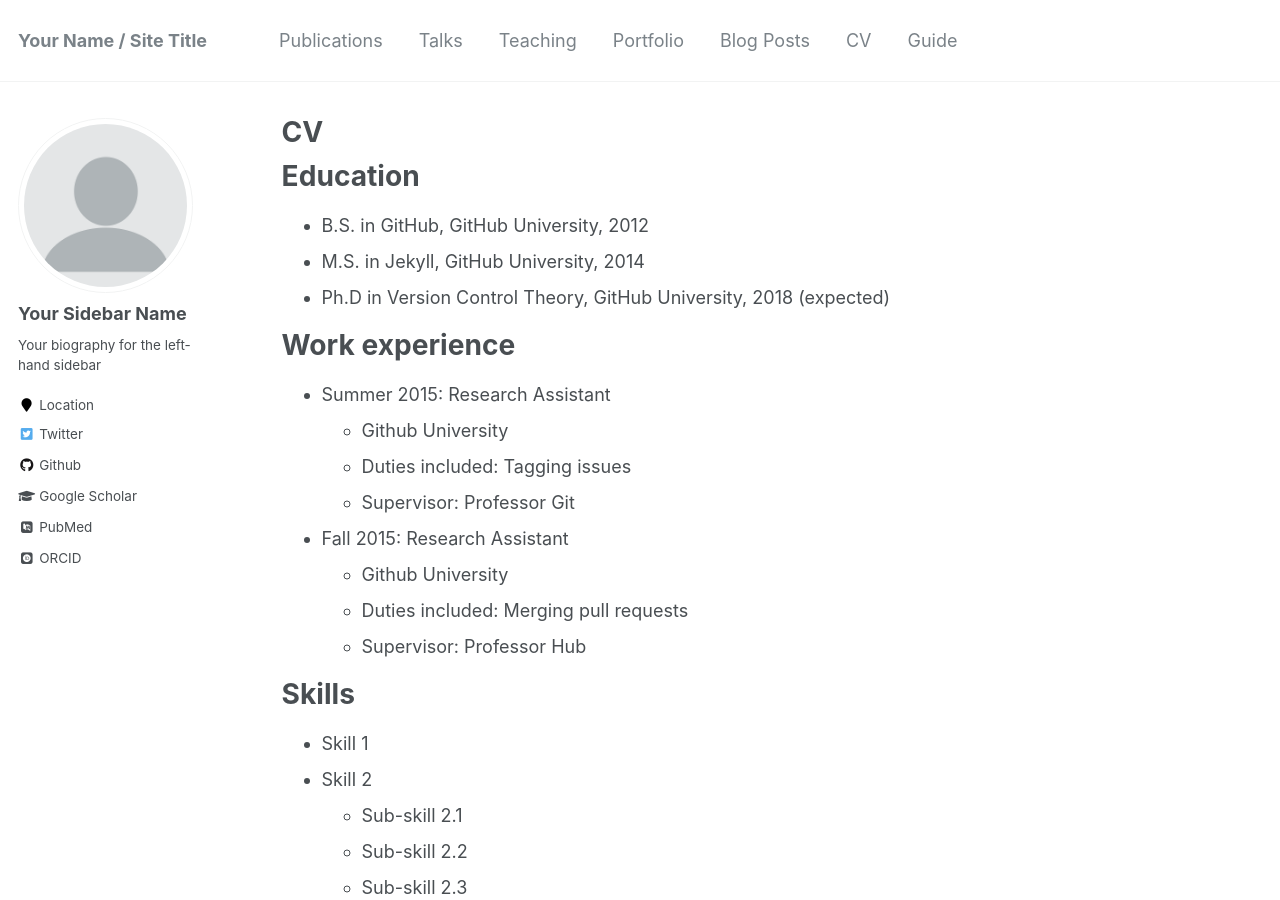
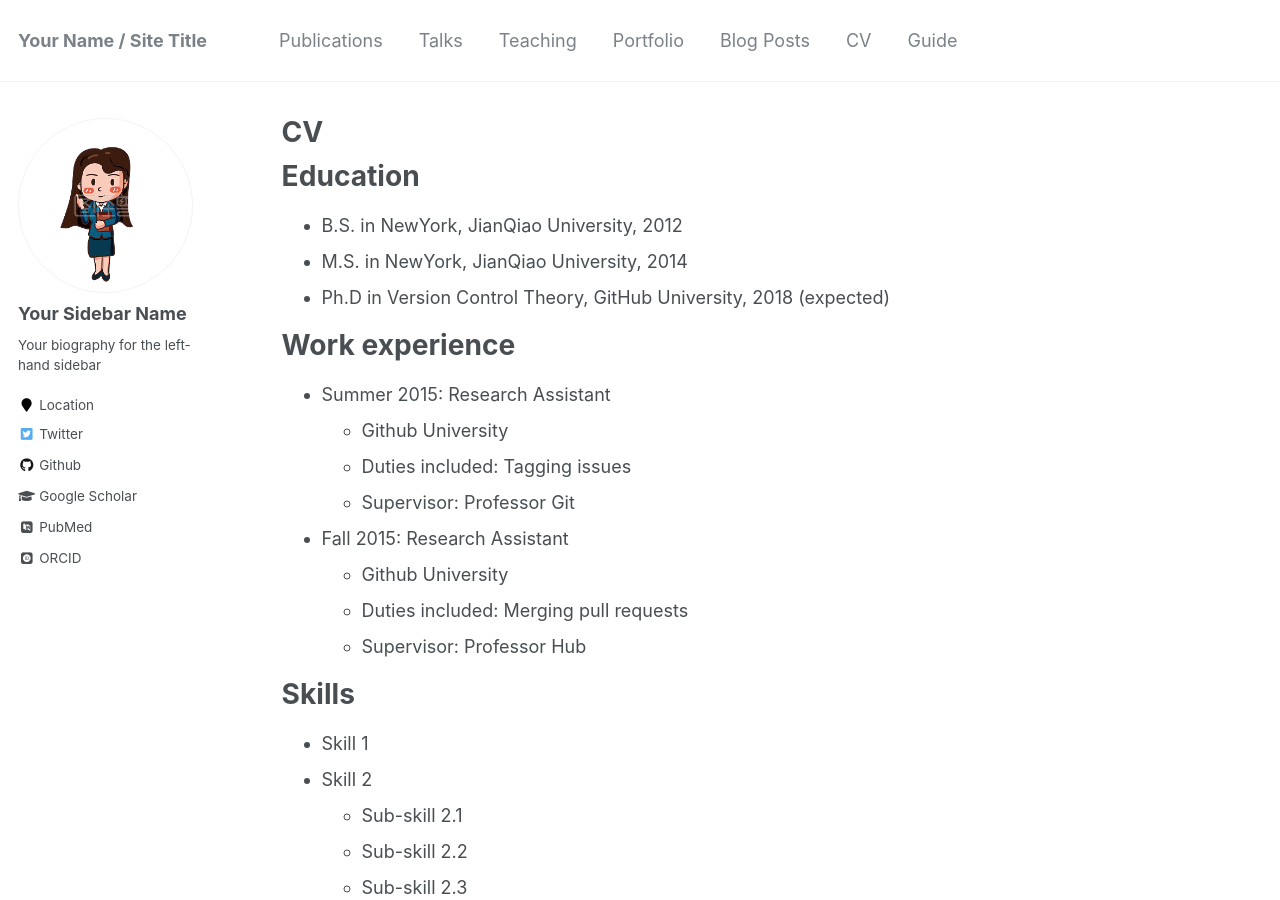
Before and after one commit to Jennifer-007/Jennifer-007.github.io, a Jekyll site: the page built from _pages/cv.md, in a window 1280 px wide and 900 px high. Built offline with Jekyll 4.4.1, drawn with Linux system fonts in a browser that asks for light colours; some web fonts are replaced.

Commit message:
7
change the profile picture.

```diff
--- a/_pages/cv.md
+++ b/_pages/cv.md
@@ -11,8 +11,8 @@ redirect_from:
 
 Education
 ======
-* B.S. in GitHub, GitHub University, 2012
-* M.S. in Jekyll, GitHub University, 2014
+* B.S. in NewYork, JianQiao University, 2012
+* M.S. in NewYork, JianQiao University, 2014
 * Ph.D in Version Control Theory, GitHub University, 2018 (expected)
 
 Work experience
```
Also changed, not shown: images/profile.png.
